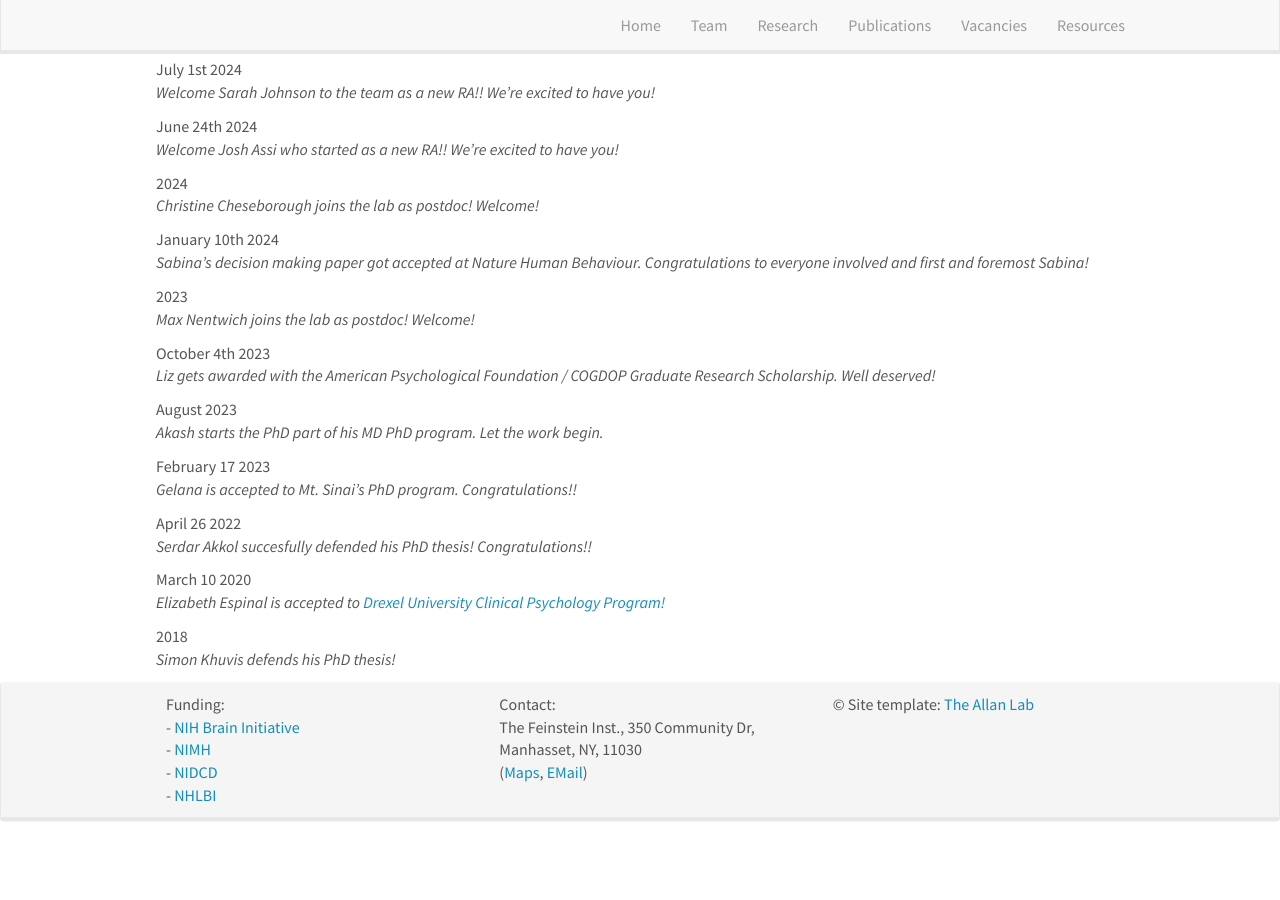
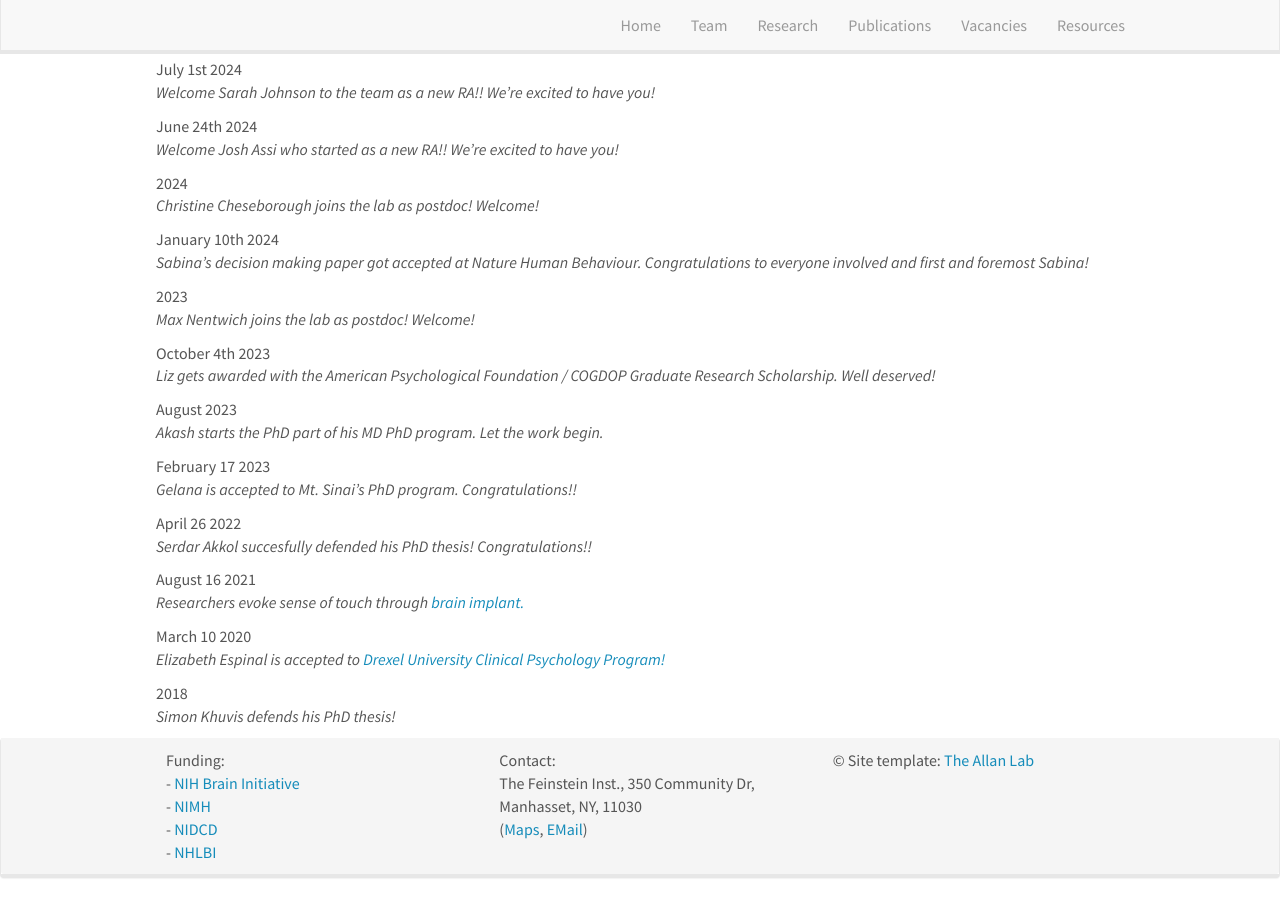
Before and after one commit to sarahgrjohnson/HBMLwebsite, a Jekyll site: the page built from _pages/allnews.md, in a window 1280 px wide and 900 px high, scrolled down 749 px. Built offline with Jekyll 4.4.1, drawn with Linux system fonts in a browser that asks for light colours; nearby versions of some CDN libraries; before the commit the page ends 1592 px from its top, so only the background shows below that.

Commit message:
Update news.yml

```diff
--- a/_data/news.yml
+++ b/_data/news.yml
@@ -54,6 +54,9 @@
 - date: April 26 2022
   headline: "Serdar Akkol succesfully defended his PhD thesis! Congratulations!!"
 
+- date: August 16 2021
+  headline: "Researchers evoke sense of touch through <a href='https://feinstein.northwell.edu/news/the-latest/researchers-evoke-sense-of-touch-through-brain-implant-electrodes'>brain implant.</a>"
+
 - date: March 10 2020
   headline: "Elizabeth Espinal is accepted to <a href='https://drexel.edu/coas/academics/graduate-programs/psychology/doctorate-clinical-psychology/'>Drexel University Clinical Psychology Program!</a>"
 
```
